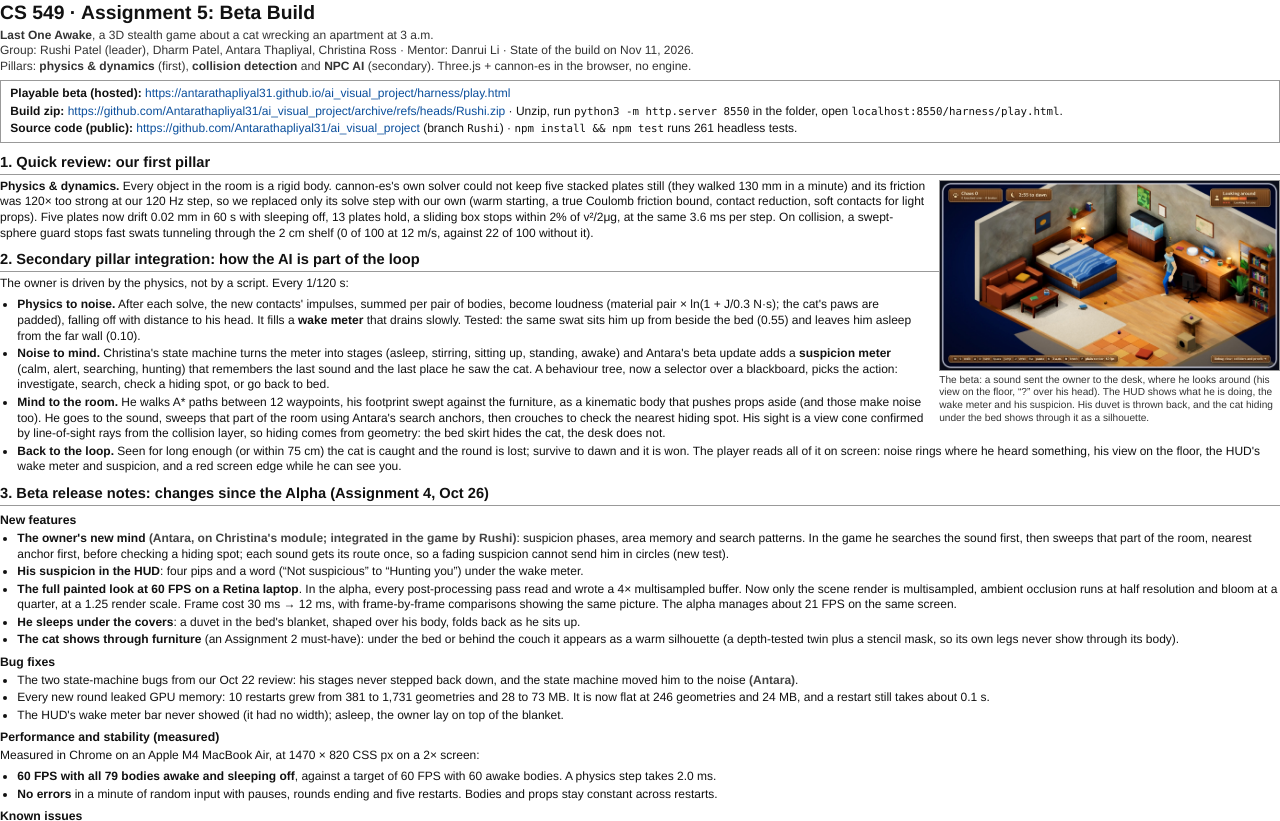
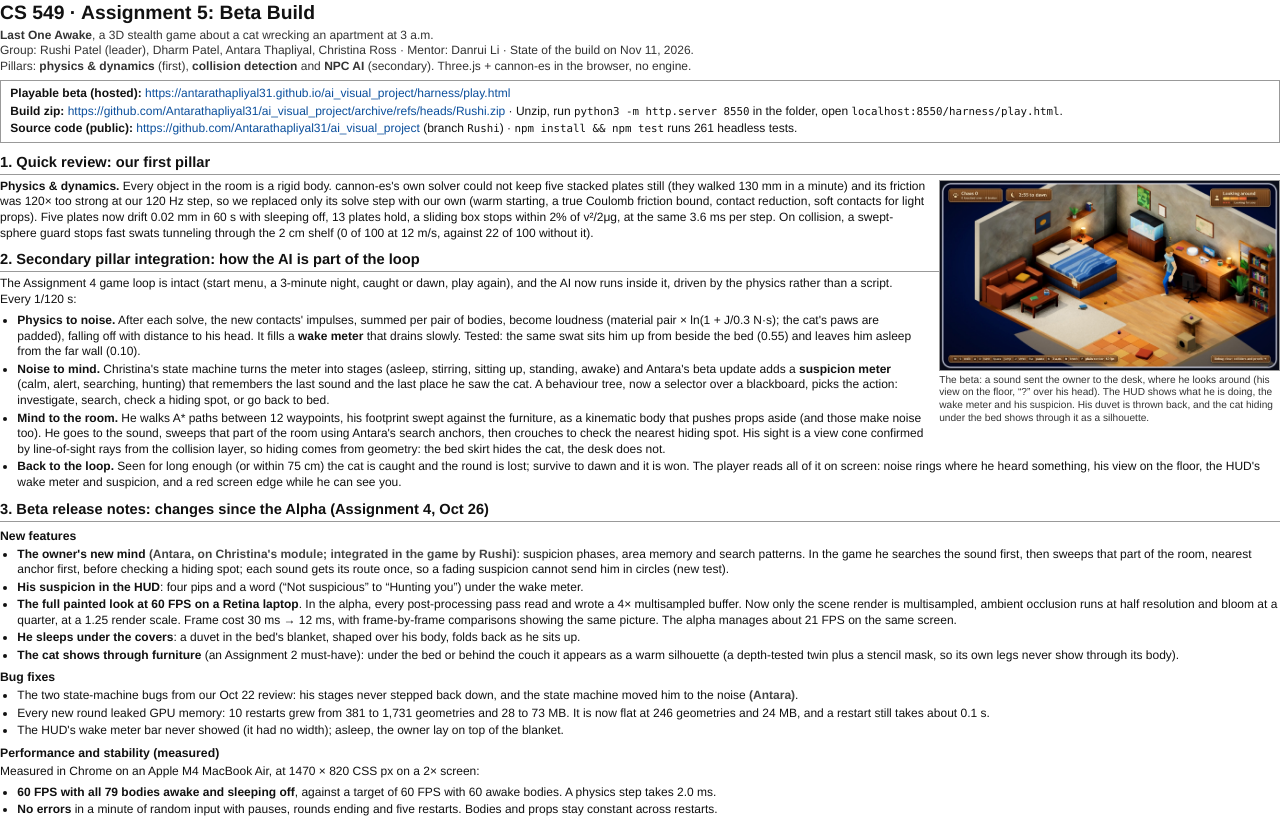
Before and after one commit to Antarathapliyal31/ai_visual_project, a website: page docs/Assignment5_Last_One_Awake.html in a window 1280 px wide. Shown: the top 821 px of the page. Drawn offline with Linux system fonts and the light colour scheme.

Commit message:
docs(a5): say the Assignment 4 game loop is intact
The beta brief's 'Progression' asks that the A4 loop stays intact; section 2 of the report now says so (start menu, a 3-minute night, caught or dawn, play again). Still 2 pages.

Co-Authored-By: Claude Opus 5.5 <noreply@anthropic.com>

```diff
--- a/docs/Assignment5_Last_One_Awake.html
+++ b/docs/Assignment5_Last_One_Awake.html
@@ -54,7 +54,7 @@ Pillars: <b>physics &amp; dynamics</b> (first), <b>collision detection</b> and <
 <p><b>Physics &amp; dynamics.</b> Every object in the room is a rigid body. cannon-es's own solver could not keep five stacked plates still (they walked 130 mm in a minute) and its friction was 120× too strong at our 120 Hz step, so we replaced only its solve step with our own (warm starting, a true Coulomb friction bound, contact reduction, soft contacts for light props). Five plates now drift 0.02 mm in 60 s with sleeping off, 13 plates hold, a sliding box stops within 2% of v²/2μg, at the same 3.6 ms per step. On collision, a swept-sphere guard stops fast swats tunneling through the 2 cm shelf (0 of 100 at 12 m/s, against 22 of 100 without it).</p>
 
 <h2>2. Secondary pillar integration: how the AI is part of the loop</h2>
-<p>The owner is driven by the physics, not by a script. Every 1/120 s:</p>
+<p>The Assignment 4 game loop is intact (start menu, a 3-minute night, caught or dawn, play again), and the AI now runs inside it, driven by the physics rather than a script. Every 1/120 s:</p>
 <ul>
   <li><b>Physics to noise.</b> After each solve, the new contacts' impulses, summed per pair of bodies, become loudness (material pair × ln(1 + J/0.3 N·s); the cat's paws are padded), falling off with distance to his head. It fills a <b>wake meter</b> that drains slowly. Tested: the same swat sits him up from beside the bed (0.55) and leaves him asleep from the far wall (0.10).</li>
   <li><b>Noise to mind.</b> Christina's state machine turns the meter into stages (asleep, stirring, sitting up, standing, awake) and Antara's beta update adds a <b>suspicion meter</b> (calm, alert, searching, hunting) that remembers the last sound and the last place he saw the cat. A behaviour tree, now a selector over a blackboard, picks the action: investigate, search, check a hiding spot, or go back to bed.</li>
```
Also changed, not shown: 1 other file.
